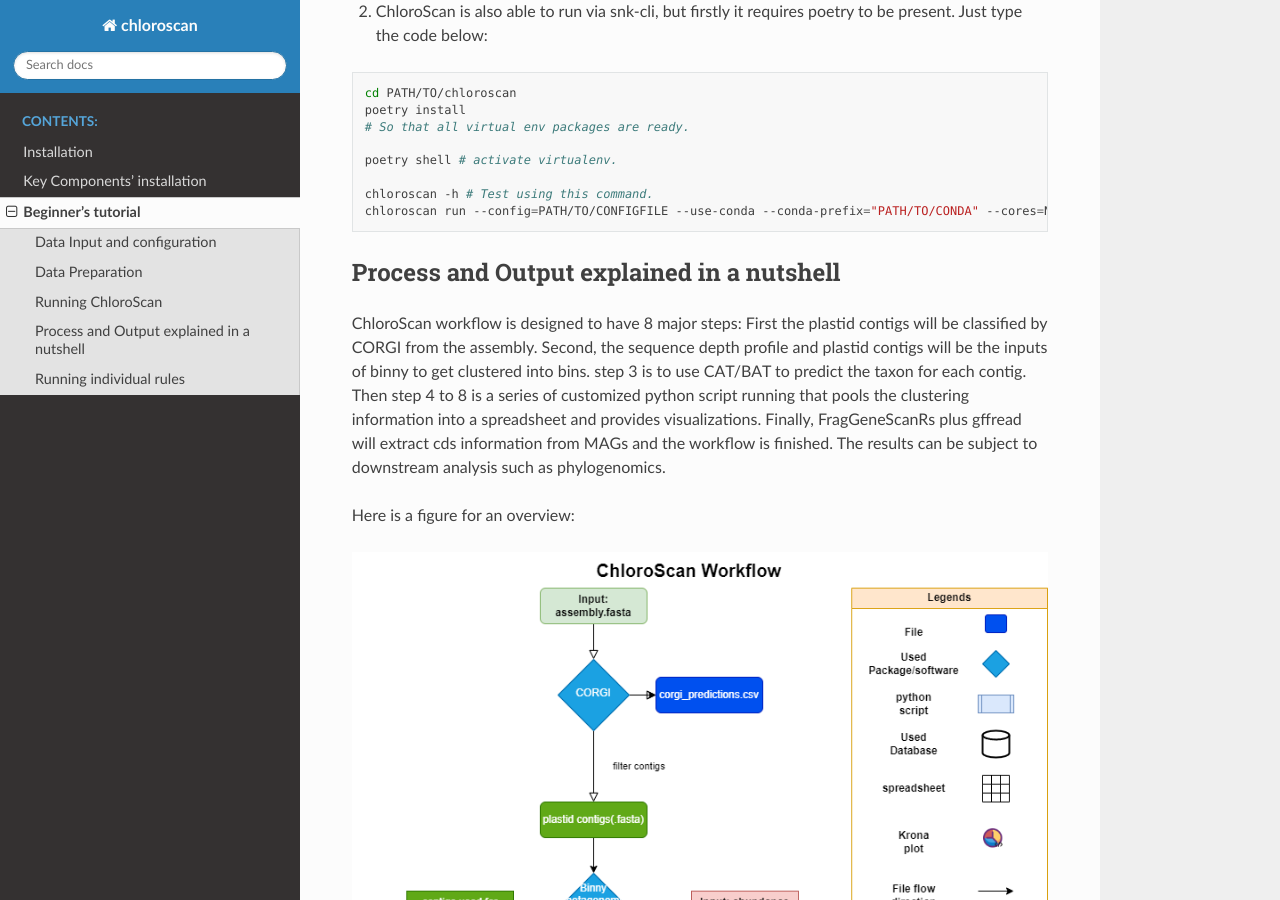
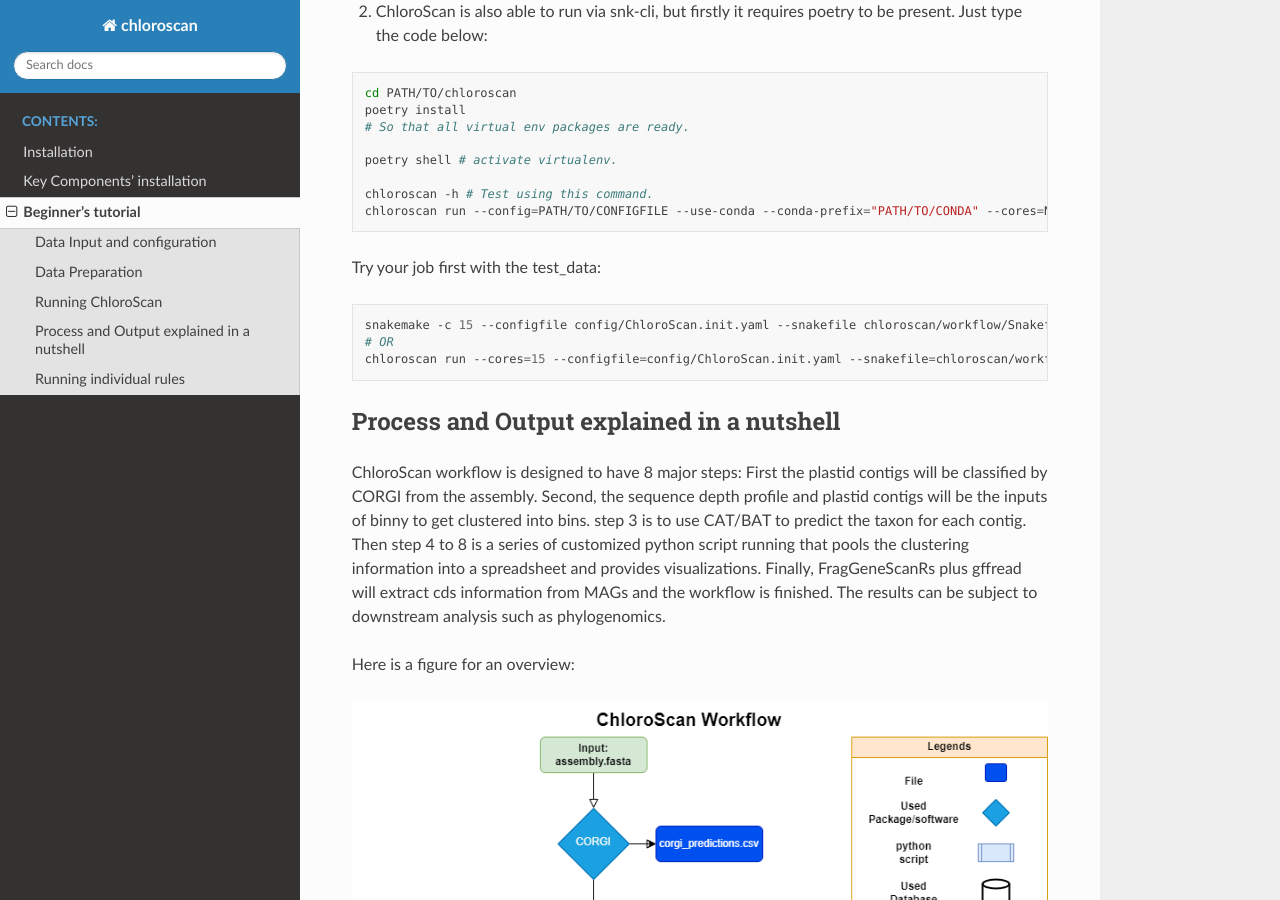
Before and after one commit to Andyargueasae/chloroscan, a Sphinx documentation site: the page built from docs/source/main/beginner_tutorial.rst, in a window 1280 px wide and 900 px high, scrolled down 4096 px. Built offline with Sphinx 7.4.7 and the Read the Docs theme 2.0.0, drawn with Linux system fonts in a browser that asks for light colours.

Commit message:
add test_data instruction to doc 20240622

```diff
--- a/docs/source/main/beginner_tutorial.rst
+++ b/docs/source/main/beginner_tutorial.rst
@@ -187,6 +187,14 @@ Alternatively, two ways are offered to run this workflow.
     chloroscan -h # Test using this command.
     chloroscan run --config=PATH/TO/CONFIGFILE --use-conda --conda-prefix="PATH/TO/CONDA" --cores=N_CORES # Run workflow in this way.
 
+Try your job first with the test_data:
+
+.. code-block:: bash
+
+    snakemake -c 15 --configfile config/ChloroScan.init.yaml --snakefile chloroscan/workflow/Snakefile --use-conda --conda-prefix conda
+    # OR
+    chloroscan run --cores=15 --configfile=config/ChloroScan.init.yaml --snakefile=chloroscan/workflow/Snakefile --use-conda --conda-prefix=conda
+
 Process and Output explained in a nutshell
 ==========================================
 ChloroScan workflow is designed to have 8 major steps: First the plastid contigs will be classified by CORGI from the assembly. Second, the sequence depth profile and plastid contigs will be the inputs of binny to get clustered into bins. step 3 is to use CAT/BAT to predict the taxon for each contig. Then step 4 to 8 is a series of customized python script running that pools the clustering information into a spreadsheet and provides visualizations.
```
Also changed, not shown: 1 other file.
